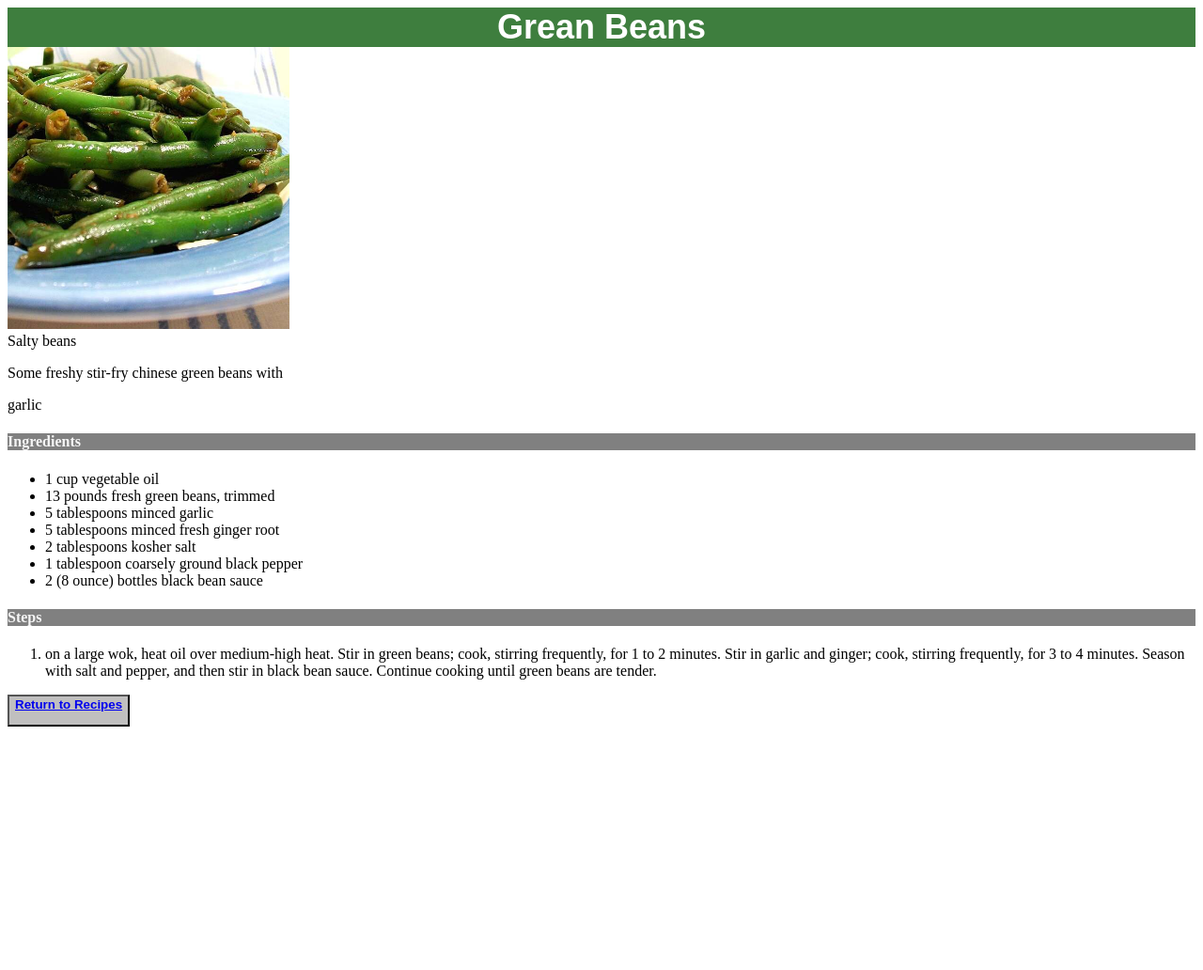
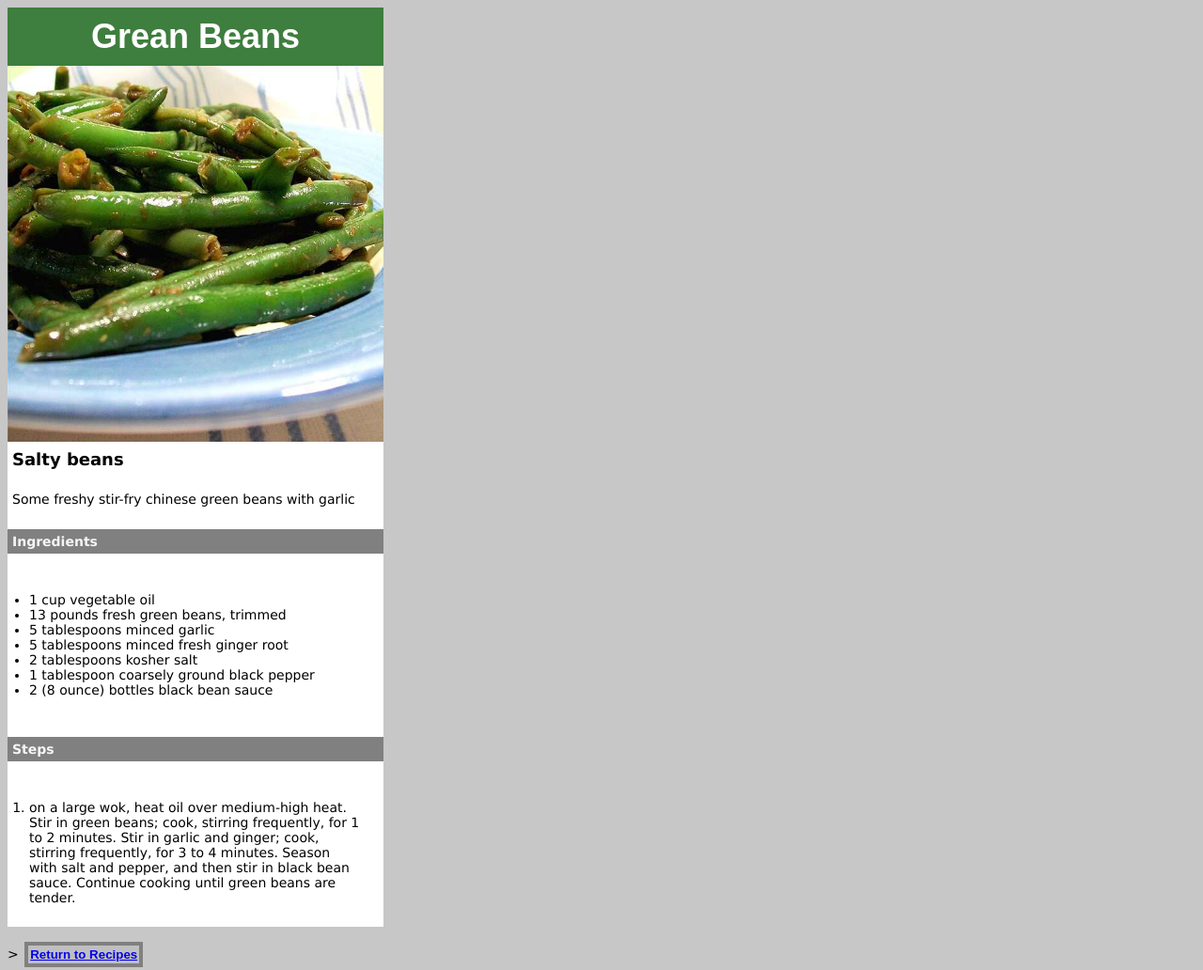
Before and after one commit to Joaoleivh/odin-recipes, a plain HTML site: page greenbeans.html in a window 1280 px wide. Shown: the whole page at 94% size. Before the commit the page ends 800 px from the top, so only its background shows below. Drawn offline with Linux system fonts and the light colour scheme.

Commit message:
added more styles

```diff
--- a/greenbeans.html
+++ b/greenbeans.html
@@ -7,14 +7,15 @@
             <meta name="viewport" content="width=device-width, initial-scale=1.0">
         </head>
 
-        <body>
-            <div class="header green">Grean Beans</div>
-            <img src="images/beans.jpeg" width="300px" height="300px" alt="Chinese stir fry green beans">
+            <nav>
+                <div class="header green">Grean Beans</div>
+            <img src="images/beans.jpeg" width="400px" height="400px" alt="Chinese stir fry green beans">
 
            <div class="subheader">Salty beans</div>
-           <P>Some freshy stir-fry chinese green beans with</P> garlic
+           <p>Some freshy stir-fry chinese green beans with garlic</p>
            <h4>Ingredients</h4>
-           <ul>
+
+            <ul>
                <li>1 cup vegetable oil</li>
                <li>13 pounds fresh green beans, trimmed</li>
                <li>5 tablespoons minced garlic</li>
@@ -27,6 +28,7 @@
             <ol>
                 <li>on a large wok, heat oil over medium-high heat. Stir in green beans; cook, stirring frequently, for 1 to 2 minutes. Stir in garlic and ginger; cook, stirring frequently, for 3 to 4 minutes. Season with salt and pepper, and then stir in black bean sauce. Continue cooking until green beans are tender.</li>
             </ol>
-            <button class="button"><a href="/odin-recipes/index.html">Return to Recipes</a></p></button>
+            </nav>>
+            <button class="button"><a href="/odin-recipes/index.html">Return to Recipes</a></button>
         </body>
     </html>
--- a/style.css
+++ b/style.css
@@ -3,11 +3,31 @@
     color: white;
     text-align: center;
     font-weight: bold;
+    padding: 10px;
     font-size: 36px;
 }
 
+.subheader{
+    font-weight: bold;
+    font-size: 18px;
+    padding: 5px;
+
+}
+
+body{
+    background-color: rgb(199, 199, 199);
+    font-family: 'Lucida Sans', Verdana, sans-serif;
+    font-size: 14px;
+    max-width: 400px;
+
+
+}
+
+nav{
+    background-color: white;
+}
 .index {
-    background-color: gray;
+    background-color: rgb(19, 19, 19);
 }
 
 .tuna {
@@ -25,10 +45,26 @@
 h4 {
     background-color: gray;
     color: whitesmoke;
+    padding: 5px;
+}
+
+p {
+    padding: 5px;
+}
+
+ol {
+    padding: 23px;
+}
+
+ul {
+    padding: 23px;
 }
 
 .button {
     background-color: rgb(192, 191, 191);
     color: white;
     font-weight: bold;
+    padding: 2px;
+    margin: 2px;
+    border: 4px solid gray;
 }
```
Also changed, not shown: index.html (+3 -3 lines), pancake.html (+5 -3 lines), tunamelt.html (+4 -2 lines).
